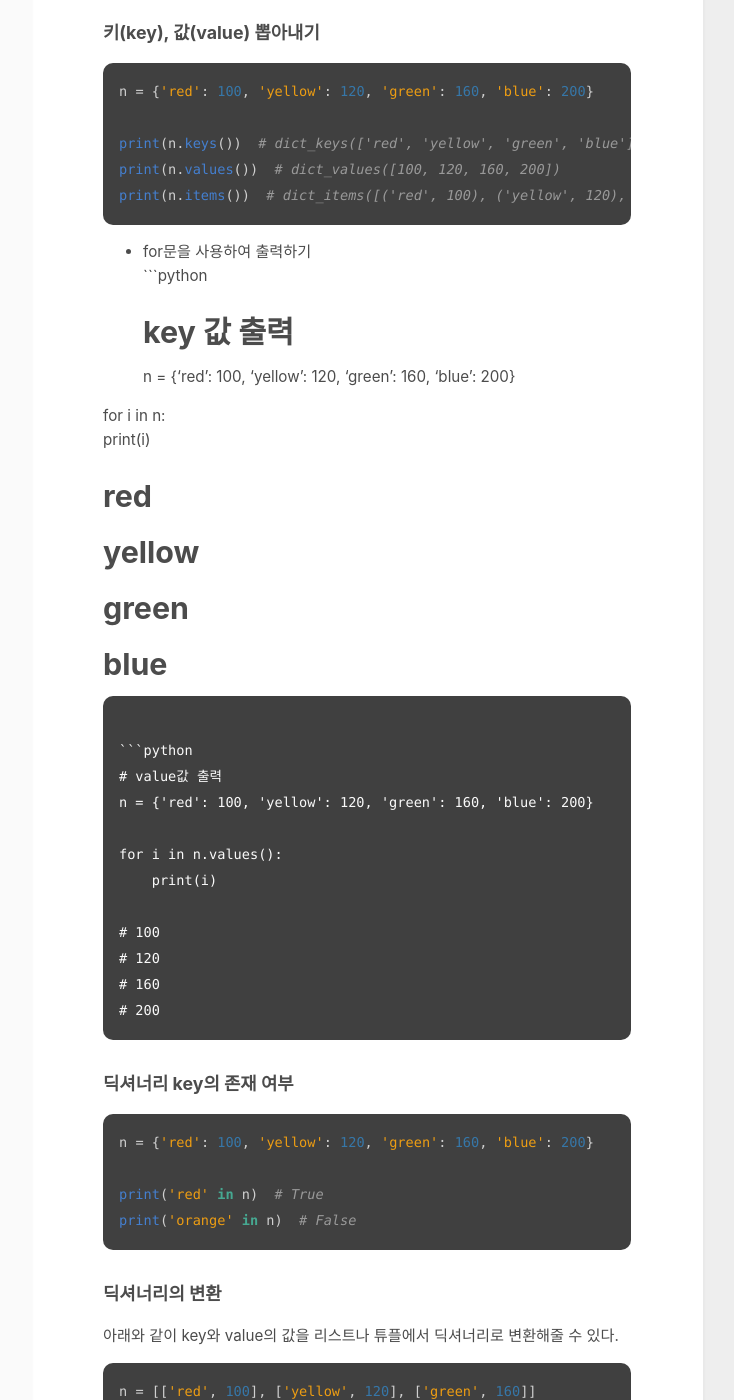
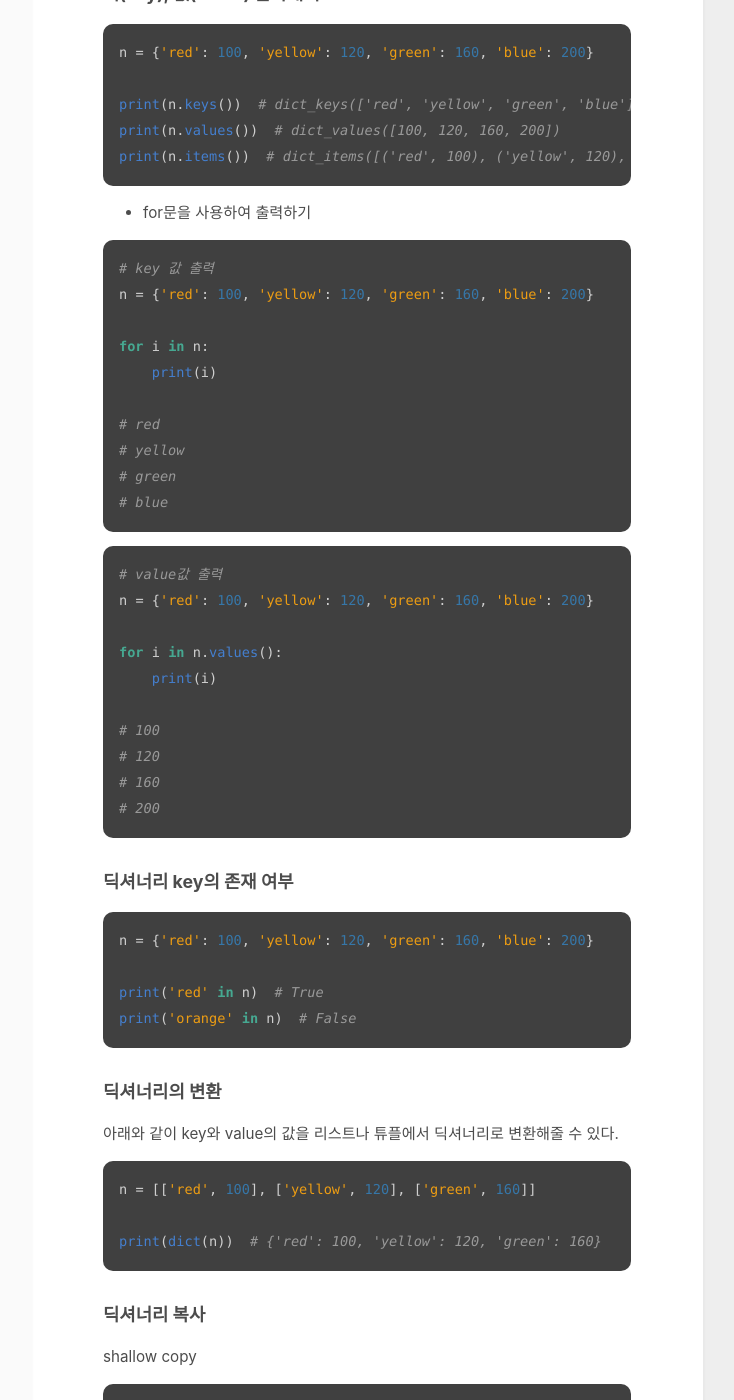
Before and after one commit to YeinHeo/yeinheo.github.io, a Jekyll site: the page built from _posts/2020-08-31-[python]dictionary.md, in a window 1280 px wide and 1400 px high, scrolled down 1372 px. Shown: the whole window, without its empty margins (417-1151 px from the left). Built offline with Jekyll 4.4.1, drawn with Linux system fonts in a browser that asks for light colours; part of the change alters nothing that is shown.

Commit message:
Update 2020-08-31-[python]dictionary.md

````diff
--- a/_posts/2020-08-31-[python]dictionary.md
+++ b/_posts/2020-08-31-[python]dictionary.md
@@ -16,7 +16,6 @@ b = dict()
 print(type(a))  # <class 'dict'>
 print(type(b))  # <class 'dict'>
 ```
-딕셔너리
 
 ### 딕셔너리 접근
 순서가 없기 때문에 인덱스로 접근하는 것이 불가능하고, 키로 접근할 수 있다
@@ -53,6 +52,7 @@ print(n.items())  # dict_items([('red', 100), ('yellow', 120), ('green', 160), (
 ```
 
 - for문을 사용하여 출력하기
+
 ```python
 # key 값 출력
 n = {'red': 100, 'yellow': 120, 'green': 160, 'blue': 200}
````
